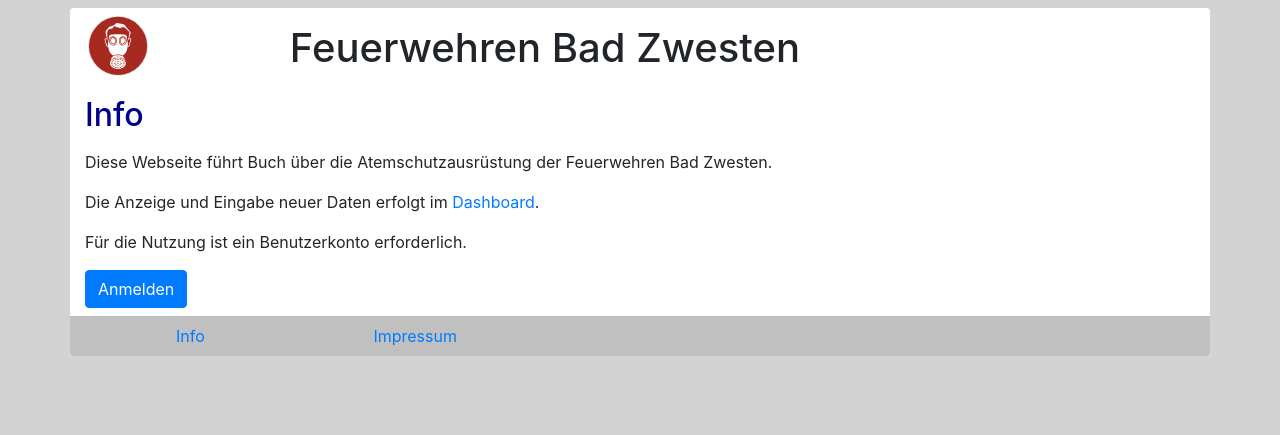
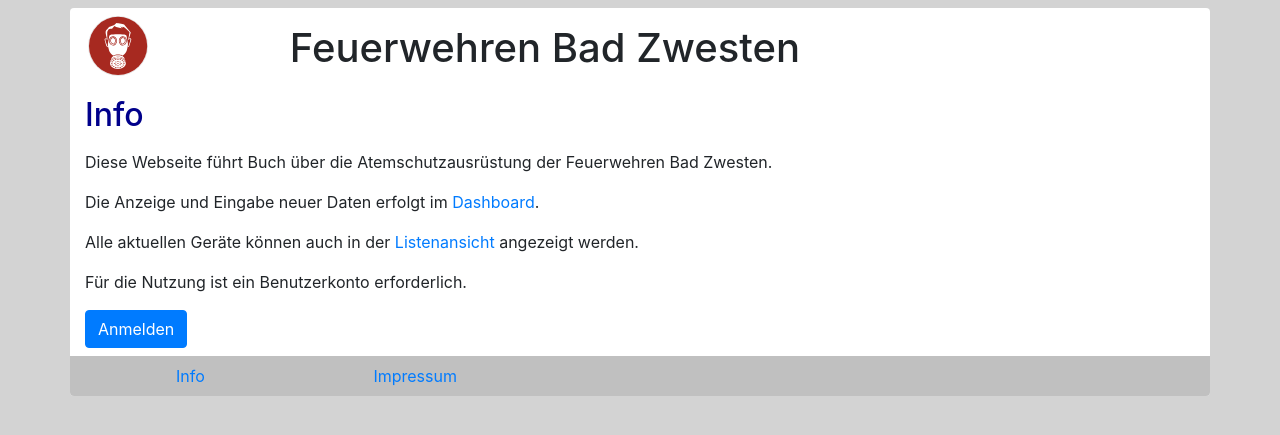
Before and after one commit to j-herden/ff-atemschutz, a Symfony app: template templates/about_page/index.html.twig in a window 1280 px wide. Shown: the top 435 px of the page. Run offline with Twig, Linux system fonts and the light colour scheme; the template is opened without the code that fills it, so the values that code supplies are empty; some libraries are stand-ins or nearby versions.

Commit message:
Berechtigungen für Listenansicht

```diff
--- a/src/Controller/ListsController.php
+++ b/src/Controller/ListsController.php
@@ -13,6 +13,8 @@ class ListsController extends AbstractController
      */
     public function index(StockingsRepository $stockingsRepo)
     {
+        $this->denyAccessUnlessGranted('IS_AUTHENTICATED_FULLY');
+
         $stockings  = $stockingsRepo->findCurrent();
 
         return $this->render('lists/index.html.twig', [
--- a/templates/about_page/index.html.twig
+++ b/templates/about_page/index.html.twig
@@ -10,6 +10,9 @@
 <p>
     Die Anzeige und Eingabe neuer Daten erfolgt im <a href="{{ path('dashboard') }}" class="" >Dashboard</a>.
 </p>
+<p>
+    Alle aktuellen Geräte können auch in der <a href="{{ path('lists') }}" class="" >Listenansicht</a> angezeigt werden.
+</p>
 {% if not app.user %}
     <p>
         Für die Nutzung ist ein Benutzerkonto erforderlich.
```
Also changed, not shown: 1 other file.
